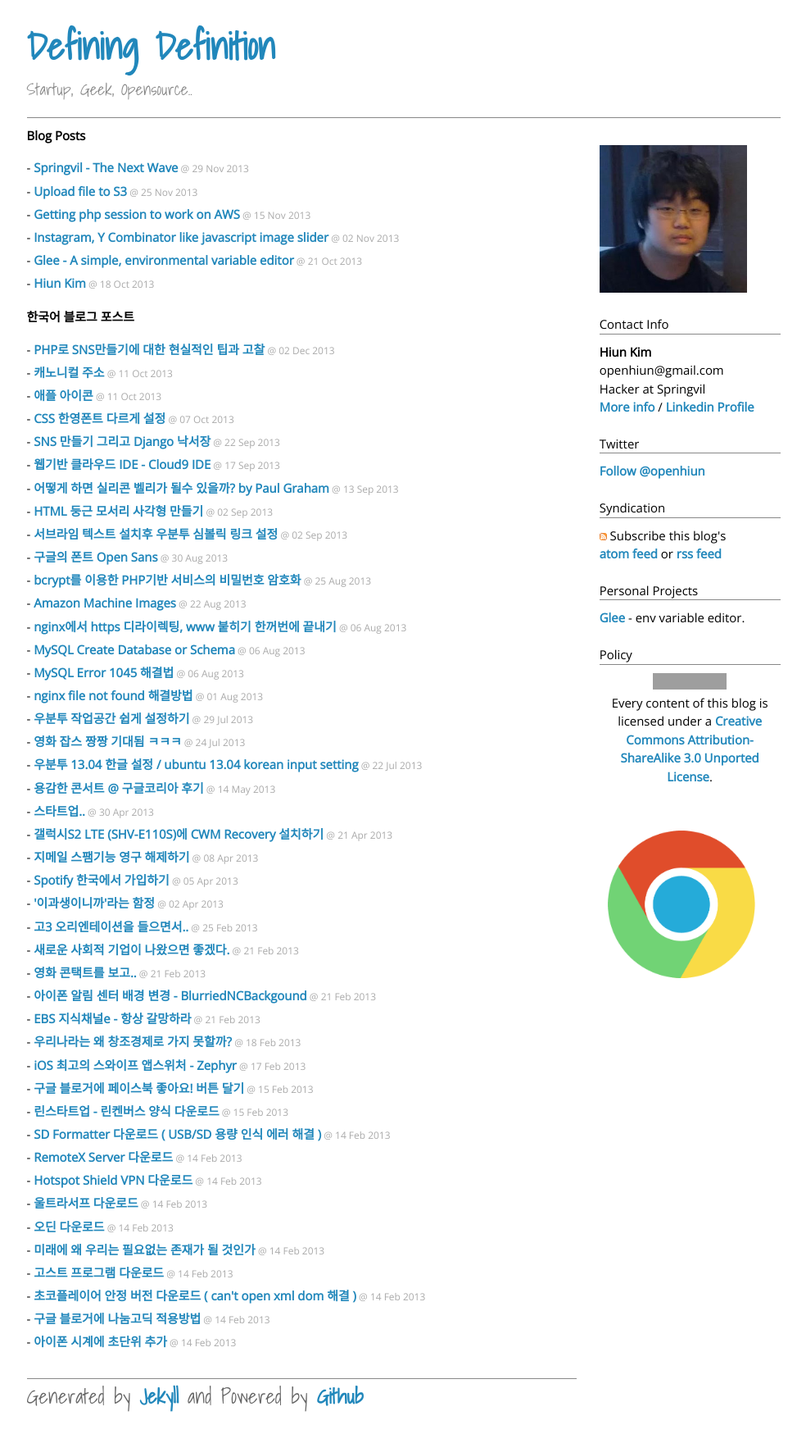
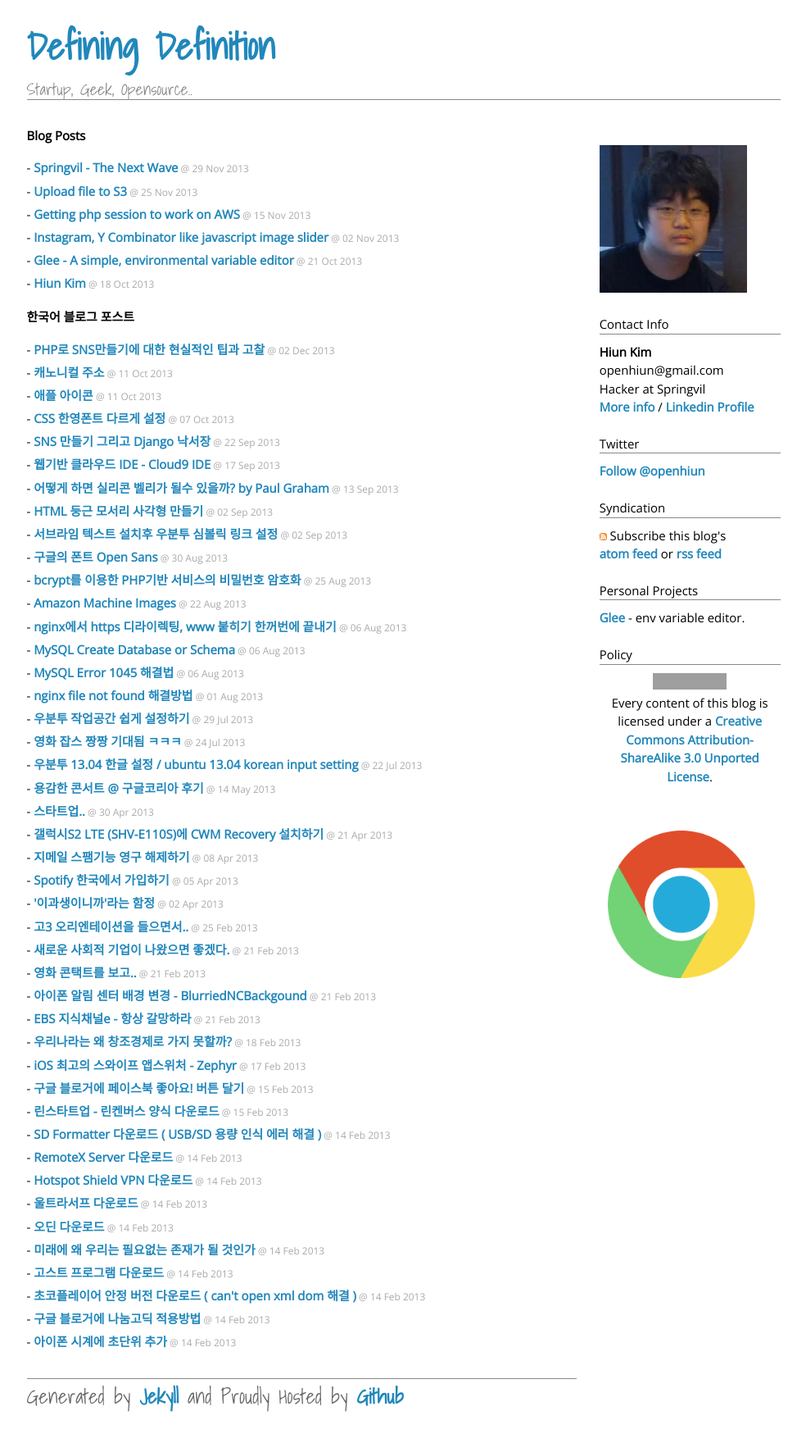
Before and after one commit to Gorski4123/openhiun.github.com, a Jekyll site: the page built from index.html, in a window 1280 px wide. Shown: the whole page at 82% size, without its empty margins (160-1144 px from the left). Built offline with Jekyll 4.4.1, drawn with Linux system fonts in a browser that asks for light colours; Markdown is read by kramdown in place of the engine named in the settings; comment, search, counter and statistics services are not loaded; grey boxes are pictures that could not be loaded.

Commit message:
Update default.html

```diff
--- a/_layouts/default.html
+++ b/_layouts/default.html
@@ -61,6 +61,7 @@
               Startup, Geek, Opensource..
              </div>
             <div class="header-border">
+          </div><!--header-->
             <br />
           </div>
          <div id="main">
@@ -69,7 +70,7 @@
 
          <div class="footer">
             <div class="footer-text">
-          Generated by <a href="http://jekyllrb.com">Jekyll</a> and Powered by <a href="http://pages.github.com">Github</a>
+             Generated by <a href="http://jekyllrb.com">Jekyll</a> and Proudly Hosted by <a href="http://pages.github.com">Github</a>
            </div><!--footer text-->
          </div><!--footer-->
          <br />
@@ -120,15 +121,7 @@
 <br />
 <img id='chrome' src='/images/chrome.png' style='position:absolute' width="200px" />
 
-
-
-
-
           </div><!--sidebar-->
-
-
-
-         </div><!--header-->
       </div><!--site-->
     </body>
 </html>
```
